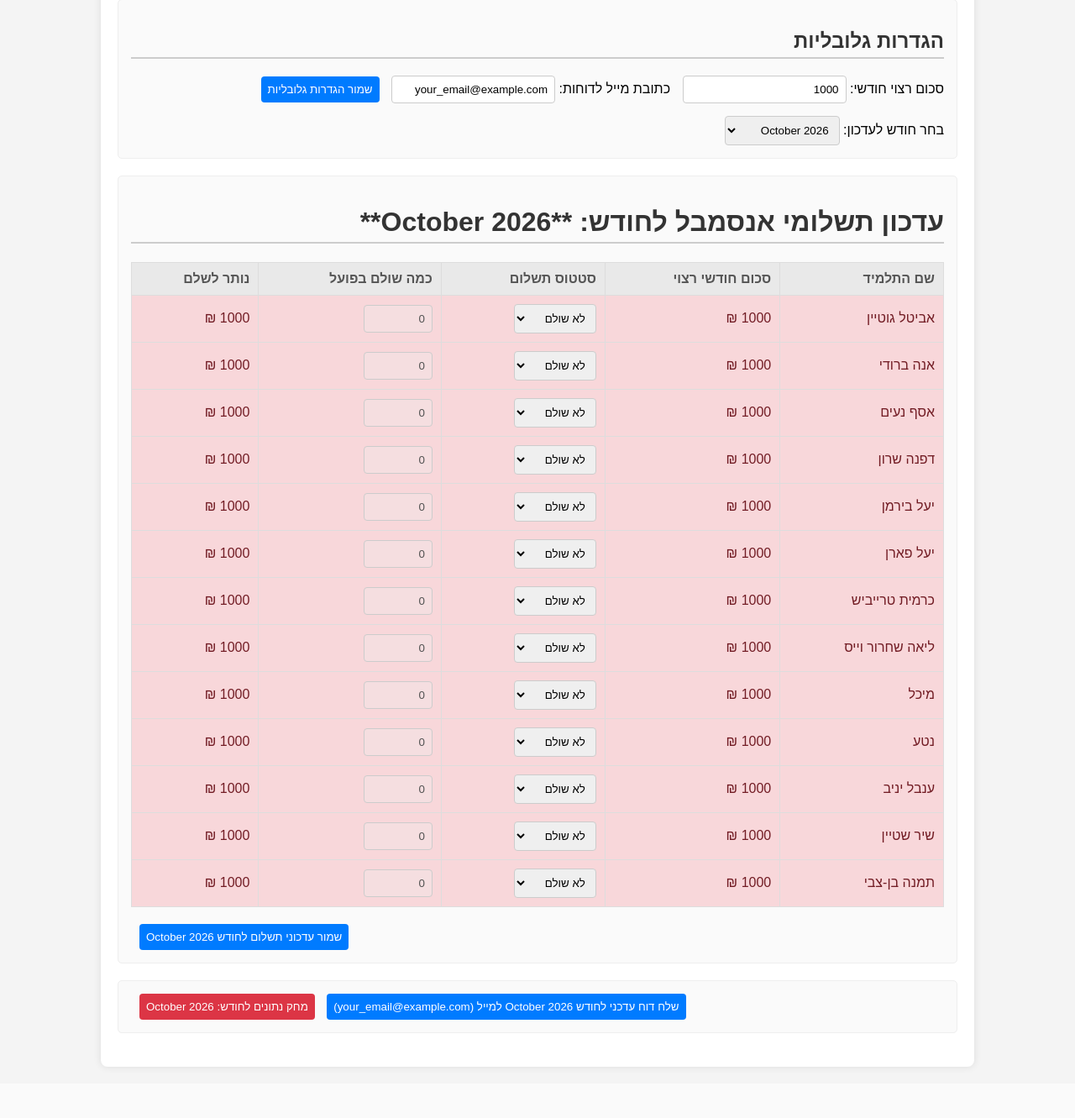
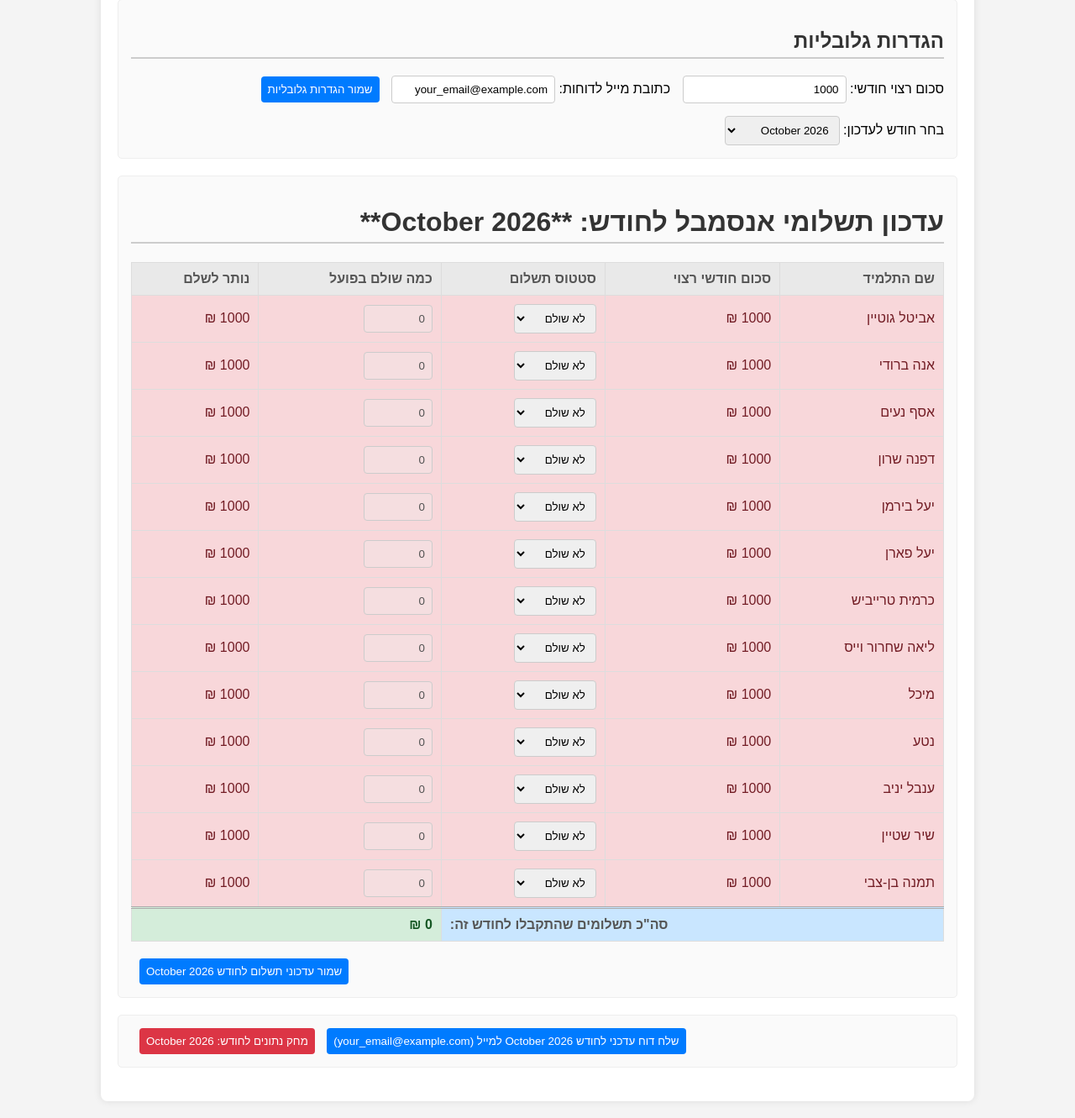
Before and after one commit to yuvalaufer/payment-app, a Flask app: page / in a window 1280 px wide. Shown: the part 386-1717 px from the top of the page at 84% size. Before the commit the page ends 1659 px from the top, so only its background shows below. Run offline with Flask 3, Linux system fonts and the light colour scheme; data comes from the database, SQL or seed files in the repository; data that the repository does not hold is empty.

Commit message:
Update index.html

```diff
--- a/templates/index.html
+++ b/templates/index.html
@@ -12,6 +12,7 @@
         table { width: 100%; border-collapse: collapse; margin-top: 15px; }
         th, td { border: 1px solid #ddd; padding: 10px; text-align: right; }
         th { background-color: #e9e9e9; color: #555; }
+        tfoot th { background-color: #c9e6ff; font-weight: bold; border-top: 3px double #aaa; } /* עיצוב פוטר חדש */
         input[type="number"], input[type="email"], select, button { padding: 8px; margin-left: 10px; border-radius: 4px; border: 1px solid #ccc; }
         button { cursor: pointer; background-color: #007bff; color: white; border: none; transition: background-color 0.3s; }
         button:hover { background-color: #0056b3; }
@@ -101,6 +102,12 @@
                         </tr>
                         {% endfor %}
                     </tbody>
+                    <tfoot>
+                        <tr>
+                            <th colspan="3" style="text-align: left;">סה"כ תשלומים שהתקבלו לחודש זה:</th>
+                            <th colspan="2" style="text-align: right; color: #155724; background-color: #d4edda;">{{ total_paid }} ₪</th>
+                        </tr>
+                    </tfoot>
                 </table>
 
                 <div style="margin-top: 20px; text-align: left;">
@@ -110,7 +117,10 @@
         </div>
 
         <div class="form-container" style="text-align: left;">
-            <button onclick="sendReport('{{ current_month }}')">שלח דוח עדכני לחודש {{ current_month }} למייל ({{ settings.report_email }})</button>
+            <form method="POST" action="{{ url_for('send_report') }}" style="display: inline;">
+                <input type="hidden" name="month" value="{{ current_month }}">
+                <button type="submit">שלח דוח עדכני לחודש {{ current_month }} למייל ({{ settings.report_email }})</button>
+            </form>
 
             <button onclick="deleteData('{{ current_month }}')" style="background-color: #dc3545;">מחק נתונים לחודש: {{ current_month }}</button>
         </div>
@@ -124,7 +134,6 @@
             const paidInput = row.querySelector('.paid-amount');
             const remainingCell = row.querySelector('.remaining-cell');
 
-            // בדיקה אם האלמנטים קיימים לפני המשך
             if (!select || !paidInput || !remainingCell) return;
 
             const fee = parseInt(paidInput.dataset.fee);
@@ -136,7 +145,8 @@
             if (status === 'שולם חלקי') {
                 paidInput.disabled = false;
                 const paid = parseInt(paidInput.value) || 0;
-                const remaining = fee - paid;
+                let remaining = fee - paid;
+                if (remaining < 0) remaining = 0; // מונע תצוגת יתרה שלילית
                 remainingCell.textContent = remaining + ' ₪';
             } else if (status === 'שולם') {
                 paidInput.disabled = true;
@@ -173,24 +183,6 @@
             }
         });
 
-        // פונקציה לשליחת דוח (שולח בקשת POST לשרת)
-        function sendReport(month) {
-            if (confirm('האם אתה בטוח שברצונך לשלוח את הדוח לחודש ' + month + ' למייל ' + '{{ settings.report_email }}' + ' ?')) {
-                const form = document.createElement('form');
-                form.method = 'POST';
-                form.action = '{{ url_for("send_report") }}';
-
-                const monthInput = document.createElement('input');
-                monthInput.type = 'hidden';
-                monthInput.name = 'month';
-                monthInput.value = month;
-                form.appendChild(monthInput);
-
-                document.body.appendChild(form);
-                form.submit();
-            }
-        }
-
         // פונקציה למחיקת נתונים
         function deleteData(month) {
             if (confirm('האם אתה בטוח שברצונך לנקות נתונים לחודש ' + month + ' ? פעולה זו אינה ניתנת לביטול!')) {
```
